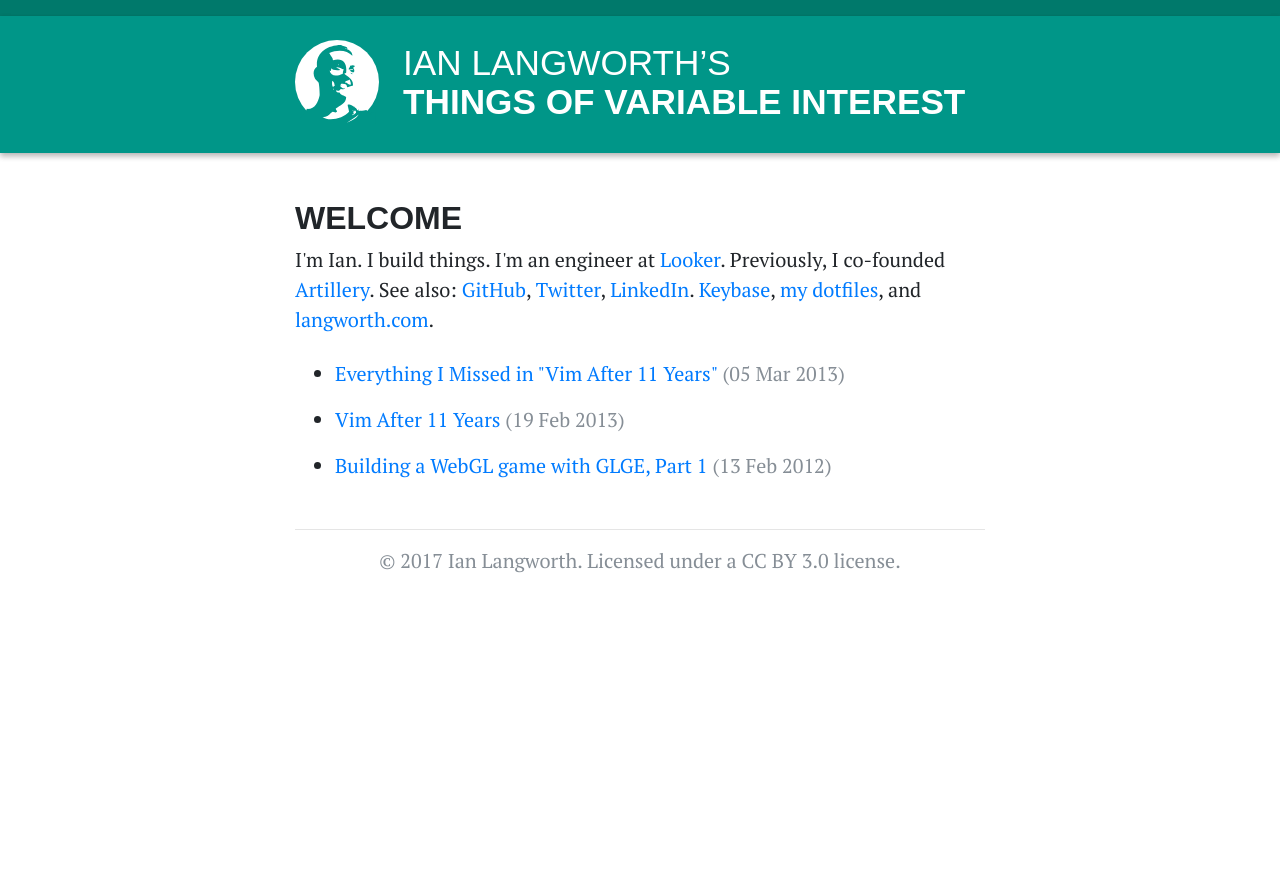
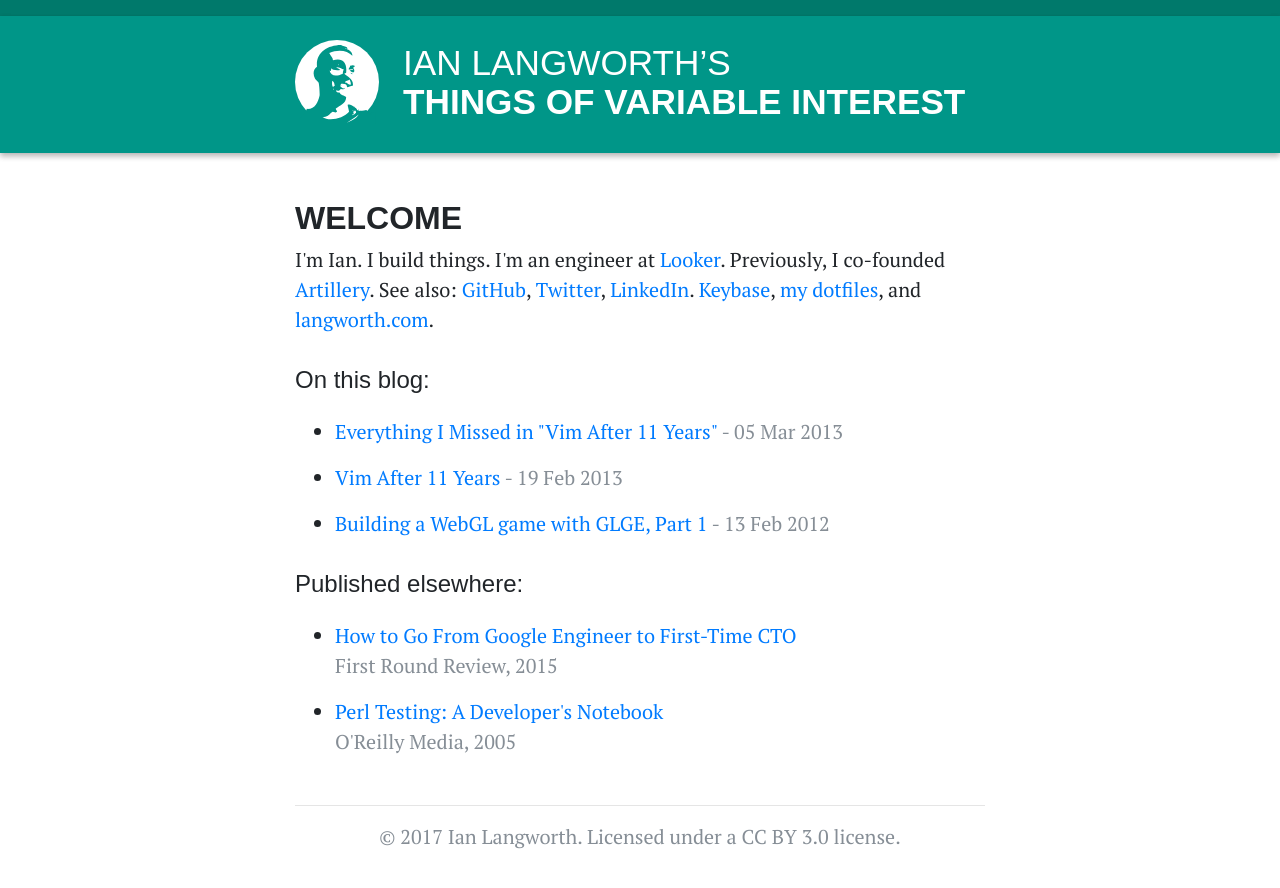
Before and after one commit to statico/statico.github.io, a Jekyll site: the page built from index.md, in a window 1280 px wide. Shown: the top 888 px of the page. Built offline with Jekyll 4.4.1, drawn with Linux system fonts in a browser that asks for light colours; some web fonts are replaced.

Commit message:
Added some other bits

```diff
--- a/index.md
+++ b/index.md
@@ -18,13 +18,31 @@ title: Welcome
   and <a href="https://langworth.com">langworth.com</a>.
 </p>
 
+<h4>On this blog:</h4>
+
 <ul class="my-4">
   {% for post in site.posts %}
     {% if post.draft != true %}
       <li class="my-3">
         <a href="{{ post.url }}">{{ post.title }}</a>
-        <span class="text-secondary">({{ post.date | date_to_string }})</span>
+        <span class="text-secondary">- {{ post.date | date_to_string }}</span>
       </li>
     {% endif %}
   {% endfor %}
 </ul>
+
+<h4>Published elsewhere:</h4>
+
+<ul class="my-4">
+
+<li class="my-3">
+<a href="http://firstround.com/review/How-to-Go-From-Google-Engineer-to-First-Time-CTO/">How to Go From Google Engineer to First-Time CTO</a>
+<br/><span class="text-secondary">First Round Review, 2015</span>
+</li>
+
+<li class="my-3">
+<a href="http://shop.oreilly.com/product/9780596100926.do">Perl Testing: A Developer's Notebook</a>
+<br/><span class="text-secondary">O'Reilly Media, 2005</span>
+</li>
+
+</ul>
```
